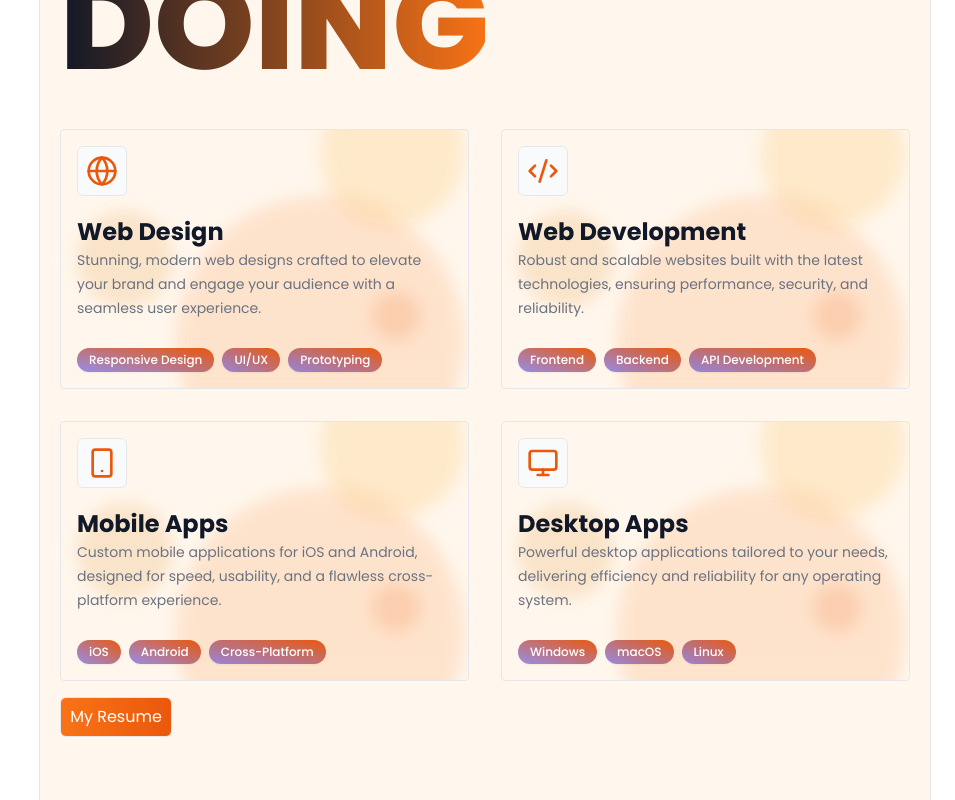
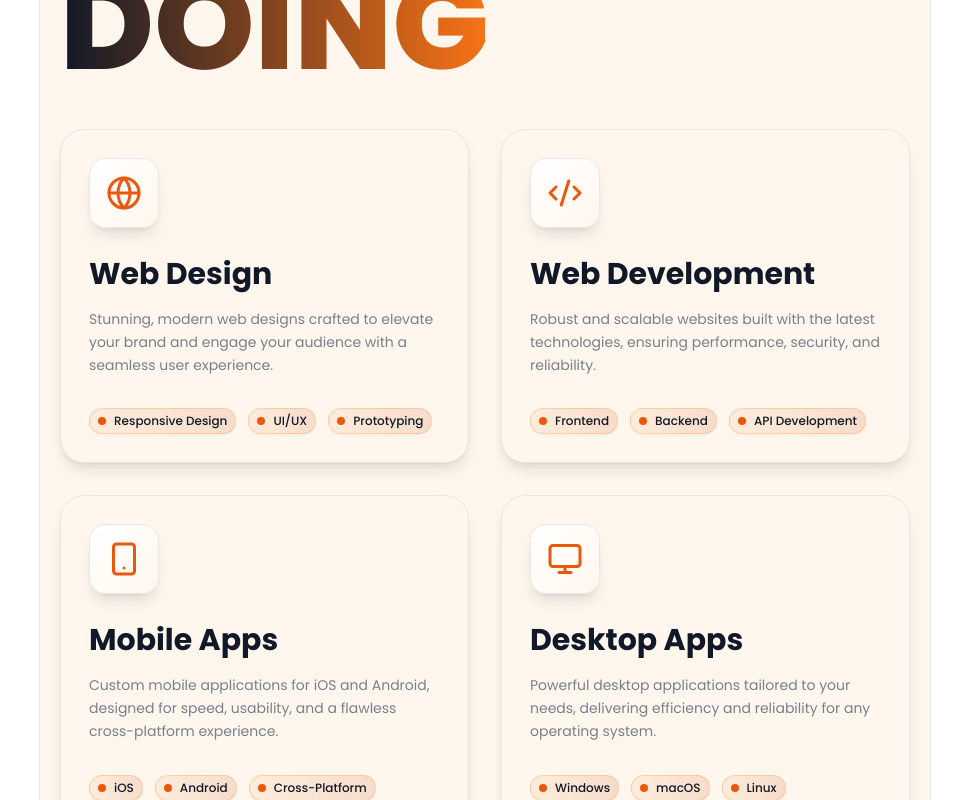
Before and after one commit to AmineCoder30/AmineFlio, a React (Vite) app: page / in a window 1280 px wide. Shown: the part 1040-1840 px from the top of the page, without its empty margins (325-1280 px from the left). Built offline with nearby package versions, Linux system fonts and the light colour scheme; no server answers.

Commit message:
improve the ui of services card

```diff
--- a/src/components/layout/Header.jsx
+++ b/src/components/layout/Header.jsx
@@ -20,7 +20,7 @@ function Header() {
         <ToggleThemeBtn />
         <button
           type="submit"
-          className="cursor-pointer hidden md:block  text-white bg-gradient-to-r from-accent to-accent-hover w-28 h-10 rounded-md border border-border hover:scale-105 duration-200  hover:border-border hover:from-accent-hover hover:to-accent"
+          className="cursor-pointer hidden md:block  text-text  w-28 h-10 rounded-md border bg-card-hover border-border hover:scale-105 duration-200  hover:border-border hover:from-accent-hover hover:to-accent"
         >
           <a href={resume} download className="w-full h-full">
             My Resume
--- a/src/components/ui/ServicesCard.jsx
+++ b/src/components/ui/ServicesCard.jsx
@@ -1,49 +1,95 @@
 import PropTypes from "prop-types";
-const ServiceCard = ({
-  Icon,
-  title,
-  description,
 
-  features = [],
-}) => {
+const ServiceCard = ({ Icon, title, description, features = [] }) => {
   return (
-    <div className="w-full  duration-500 group cursor-pointer overflow-hidden relative rounded border border-border bg-card-bg p-4 flex flex-col justify-evenly">
-      <div className="absolute blur duration-500 group-hover:blur-none w-72 h-72 rounded-full group-hover:translate-x-12 group-hover:translate-y-12 bg-orange-500/15 backdrop-blur-sm right-1 -bottom-24"></div>
-      <div className="absolute blur duration-500 group-hover:blur-none w-12 h-12 rounded-full group-hover:translate-x-12 group-hover:translate-y-2 bg-orange-600/15 backdrop-blur-sm right-12 bottom-12"></div>
-      <div className="absolute blur duration-500 group-hover:blur-none w-36 h-36 rounded-full group-hover:translate-x-12 group-hover:-translate-y-12  bg-amber-500/15 backdrop-blur-sm right-1 -top-12"></div>
-      <div className="absolute blur duration-500 group-hover:blur-none w-24 h-24 bg-amber-600/15 rounded-full group-hover:-translate-x-12"></div>
-      <div className="z-10 flex flex-col justify-evenly w-full h-full">
-        {/* Icon */}
+    <div className="group relative w-full cursor-pointer overflow-hidden rounded-3xl border border-border bg-card-bg shadow-lg transition-all duration-500 hover:shadow-2xl">
+      {/* Animated gradient backgrounds */}
+      <div className="absolute inset-0 opacity-0 transition-opacity duration-700 group-hover:opacity-100">
+        <div className="absolute -right-32 top-1/4 h-80 w-80 rounded-full bg-gradient-to-br from-amber-400/20 to-orange-700/20 blur-3xl transition-all duration-1000 group-hover:right-0 group-hover:scale-125" />
+        <div className="absolute left-1/4 -bottom-32 h-72 w-72 rounded-full bg-gradient-to-tr from-cyan-400/15 to-teal-700/15 blur-3xl transition-all duration-1000 group-hover:bottom-0 group-hover:scale-110" />
+        <div className="absolute -top-20 left-1/3 h-64 w-64 rounded-full bg-gradient-to-bl from-purple-500/20 to-indigo-700/20 blur-3xl transition-all duration-1000 group-hover:-top-10 group-hover:left-1/4" />
+      </div>
+      {/* Grid overlay */}
+      <div className="absolute inset-0 opacity-0 transition-opacity duration-700 group-hover:opacity-100">
         <div
-          className={`text-primary p-2 w-fit rounded-md border border-border mb-5 bg-slate-50`}
-        >
-          <Icon className="text-accent-hover w-8 h-8" />
+          className="h-full w-full"
+          style={{
+            backgroundImage: `
+            linear-gradient(rgba(var(--primary-rgb, 255, 255, 255), 0.03) 1px, transparent 1px),
+            linear-gradient(90deg, rgba(var(--primary-rgb, 255, 255, 255), 0.03) 1px, transparent 1px)
+          `,
+            backgroundSize: "20px 20px",
+          }}
+        />
+      </div>
+
+      {/* Scan line effect */}
+      <div className="absolute inset-0 translate-y-full bg-gradient-to-b from-transparent via-primary/5 to-transparent transition-transform duration-1000 group-hover:translate-y-0" />
+
+      {/* Content */}
+      <div className="relative z-10 flex h-full flex-col p-7">
+        {/* Icon container */}
+        <div className="relative mb-7 w-fit">
+          <div className="rounded-2xl border border-border bg-gradient-to-br from-background to-background/50 p-4 shadow-lg backdrop-blur-sm transition-all duration-700 group-hover:scale-110 group-hover:rotate-3 group-hover:shadow-2xl group-hover:shadow-primary/20">
+            {/* Inner glow */}
+            <div className="absolute inset-0 rounded-2xl bg-gradient-to-br from-primary/0 via-primary/10 to-accent-hover/20 opacity-0 transition-opacity duration-500 group-hover:opacity-100" />
+
+            <Icon className="relative h-9 w-9 text-accent-hover transition-all duration-700 group-hover:scale-110 group-hover:-rotate-6" />
+
+            {/* Orbiting particles */}
+            <div className="absolute -top-1 -right-1 h-2 w-2 rounded-full bg-primary opacity-0 shadow-lg shadow-primary/50 transition-all duration-500 group-hover:opacity-100 group-hover:animate-spin" />
+            <div className="absolute -bottom-1 -left-1 h-1.5 w-1.5 rounded-full bg-accent-hover opacity-0 shadow-lg shadow-accent-hover/50 transition-all duration-700 group-hover:opacity-100 group-hover:animate-spin" />
+          </div>
         </div>
 
         {/* Title */}
-        <h1 className="font-bold text-2xl text-text relative  ">{title}</h1>
+        <h1 className="mb-4 text-3xl font-bold text-text ">{title}</h1>
 
         {/* Description */}
-        <p className="text-sm text-text-secondary leading-6 ">{description}</p>
+        <p className="mb-8 flex-grow text-sm leading-relaxed text-text-secondary opacity-90 transition-all duration-700 group-hover:translate-x-2 group-hover:opacity-100">
+          {description}
+        </p>
 
-        {/* New Element: Feature Badges */}
-        <div className="flex flex-wrap gap-2 pt-2 relative mt-5 ">
+        {/* Feature badges */}
+        {features.length > 0 && (
+          <div className="flex flex-wrap gap-3">
             {features.map((feature, i) => (
-            <span
+              <div
                 key={i}
-              className={`
-    px-3 py-1
-    text-xs font-medium
-    rounded-full
-    text-white
-    bg-gradient-to-tr
-  from-indigo-600/60 to-accent-hover backdrop-blur-sm shadow-sm transition-all duration-500 delay-[calc(100ms*var(--i))]`}
-              style={{ "--i": i }}
+                className="group/badge relative overflow-hidden rounded-2xl border border-orange-400/30 bg-gradient-to-r from-orange-400/10 to-orange-700/15 px-2 py-1 text-xs font-medium text-text shadow-sm backdrop-blur-sm transition-all duration-500 hover:-translate-y-1 hover:scale-105 hover:border-orange-400/50 hover:shadow-lg hover:shadow-orange-500/30"
+                style={{
+                  animationDelay: `${i * 100}ms`,
+                }}
               >
+                {/* Ripple effect */}
+                <div className="absolute inset-0 scale-0 rounded-2xl bg-gradient-to-r from-orange-400/30 to-orange-700/40 opacity-50 transition-all duration-700 group-hover/badge:scale-150 group-hover/badge:opacity-0" />
+
+                {/* Shimmer */}
+                <div className="absolute inset-0 -translate-x-full bg-gradient-to-r from-transparent via-white/20 to-transparent transition-transform duration-1000 group-hover/badge:translate-x-full" />
+
+                {/* Content */}
+                <span className="relative flex items-center gap-2">
+                  <span className="relative flex h-2 w-2">
+                    <span className="absolute inline-flex h-full w-full animate-ping rounded-full bg-accent-hover opacity-75 duration-1000"></span>
+                    <span className="relative inline-flex h-2 w-2 rounded-full bg-accent-hover"></span>
+                  </span>
                   {feature}
                 </span>
+              </div>
             ))}
           </div>
+        )}
+      </div>
+
+      {/* Bottom highlight bar */}
+      <div className="absolute bottom-0 left-0 h-1 w-0 overflow-hidden bg-gradient-to-r from-primary via-accent-hover to-primary transition-all duration-700 group-hover:w-full">
+        <div className="absolute inset-0 -translate-x-full animate-pulse bg-gradient-to-r from-transparent via-white/50 to-transparent transition-transform duration-1000 group-hover:translate-x-full" />
+      </div>
+
+      {/* Corner accents */}
+      <div className="absolute right-0 top-0 h-16 w-16 opacity-0 transition-all duration-500 group-hover:opacity-100">
+        <div className="absolute right-0 top-0 h-0.5 w-0 bg-gradient-to-l from-primary to-transparent transition-all duration-500 group-hover:w-full" />
+        <div className="absolute right-0 top-0 h-0 w-0.5 bg-gradient-to-b from-primary to-transparent transition-all duration-500 delay-200 group-hover:h-full" />
       </div>
     </div>
   );
@@ -53,10 +99,7 @@ ServiceCard.propTypes = {
   Icon: PropTypes.elementType.isRequired,
   title: PropTypes.string.isRequired,
   description: PropTypes.string.isRequired,
-  classes: PropTypes.string.isRequired,
-  indx: PropTypes.number.isRequired,
   features: PropTypes.arrayOf(PropTypes.string),
-  background: PropTypes.string.isRequired,
 };
 
 export default ServiceCard;
--- a/src/components/ui/ToggleThemeBtn.jsx
+++ b/src/components/ui/ToggleThemeBtn.jsx
@@ -14,7 +14,7 @@ function ToggleThemeBtn() {
         className={`absolute text-center left-0 top-0 w-full h-full flex items-center justify-center transition-transform duration-300 z-10
           ${theme === "dark" ? "-translate-x-full" : "translate-x-0"}`}
       >
-        <Sun color="white" className=" fill-yellow-500 w-6 h-6" />
+        <Sun className=" fill-yellow-500 text-yellow-500 w-6 h-6" />
       </div>
 
       {/* Dark side */}
@@ -22,7 +22,7 @@ function ToggleThemeBtn() {
         className={`absolute text-center  right-0 top-0 w-full h-full flex items-center justify-center transition-transform duration-300 z-0
           ${theme === "dark" ? "translate-x-0" : "translate-x-full"}`}
       >
-        <Moon color="#FF5722" className="fill-orange-600 w-6 h-6" />
+        <Moon className="fill-blue-500 text-blue-500 w-6 h-6" />
       </div>
     </button>
   );
--- a/src/index.css
+++ b/src/index.css
@@ -2,7 +2,6 @@
 @tailwind base;
 @tailwind components;
 @tailwind utilities;
-
 
 :root {
   --color-primary: #f97316; /* vibrant orange */
```
Lines whose indentation alone changed are shown as unchanged.
